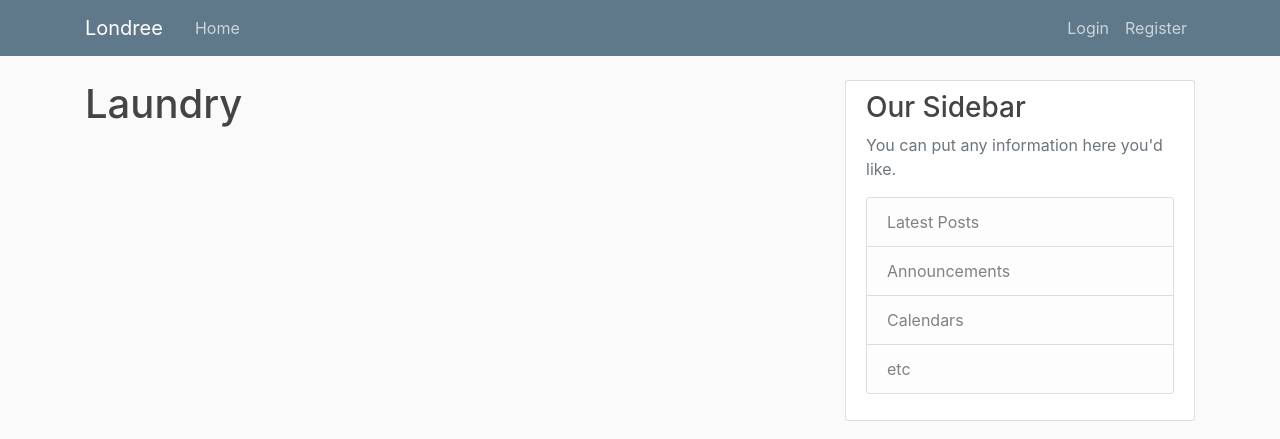
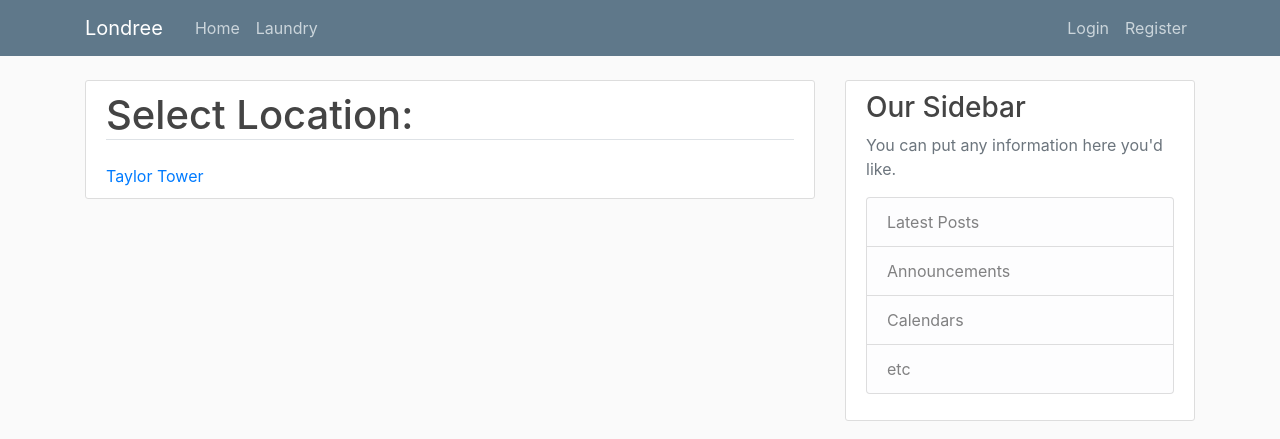
Before and after one commit to HrushikC/londree, a Flask app: page /laundry in a window 1280 px wide. Shown: the top 439 px of the page. Run offline with Flask 2, Linux system fonts and the light colour scheme; data comes from the database, SQL or seed files in the repository; some libraries are stand-ins or nearby versions.

Commit message:
Laundry page + bug fixes

```diff
--- a/components/models.py
+++ b/components/models.py
@@ -16,7 +16,7 @@ class User(db.Model, UserMixin):
     loads = db.relationship('Load', backref='owner', lazy=True)
 
     def __repr__(self):
-        return f"User('{self.username}', '{self.email}', '{self.image_file}')"
+        return f"User('{self.username}', '{self.email}')"
 
 
 class Laundromat(db.Model):
--- a/components/routes.py
+++ b/components/routes.py
@@ -13,7 +13,10 @@ def home():
 
 @app.route("/laundry")
 def laundry():
-    return render_template('laundry.html')
+    if current_user.is_authenticated:
+        return redirect(url_for('laundromat', dorm_id=1))  # dorm id associated w user
+    dorms = Laundromat.query.all()
+    return render_template('laundry.html', dorms=dorms)
 
 
 @app.route("/register", methods=['GET', 'POST'])
--- a/components/templates/laundry.html
+++ b/components/templates/laundry.html
@@ -1,4 +1,13 @@
 {% extends "layout.html" %}
 {% block content %}
-    <h1>Laundry</h1>
+<div class="content-section">
+  <div class="media">
+    <div class="media-body">
+      <h2 class="account-heading border-bottom mb-4">Select Location: </h2>
+      {% for i in dorms %}
+      <a href="{{ url_for('laundromat', dorm_id=i.id) }}">{{ i.sub_location }}</a></br>
+      {% endfor %}
+    </div>
+  </div>
+</div>
 {% endblock content %}
--- a/components/templates/layout.html
+++ b/components/templates/layout.html
@@ -27,9 +27,7 @@
 		  <div class="collapse navbar-collapse" id="navbarToggle">
 			<div class="navbar-nav mr-auto">
 			  <a class="nav-item nav-link" href="{{ url_for('home') }}">Home</a>
-			  {% if current_user.is_authenticated %}
-				<a class="nav-item nav-link" href="{{ url_for('laundry') }}">Laundry</a>
-			  {% endif %}
+		      <a class="nav-item nav-link" href="{{ url_for('laundry') }}">Laundry</a>
 			</div>
 			<!-- Navbar Right Side -->
 			<div class="navbar-nav">
```
